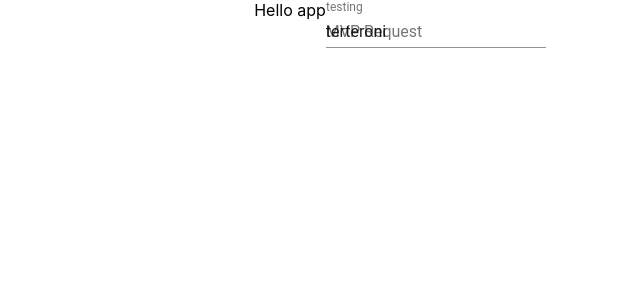
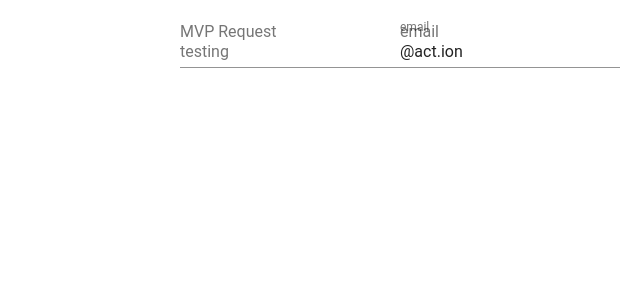
Before and after one commit to cwinnard/charlies-dev-shop, a React (Create React App) app: page / in a window 1280 px wide. Shown: the top 300 px of the page, without its empty margins (240-880 px from the left). Built offline with nearby package versions, Linux system fonts and the light colour scheme.

Commit message:
Build some form

```diff
--- a/src/App.js
+++ b/src/App.js
@@ -10,7 +10,6 @@ class App extends Component {
     render() {
         return (
             <div className="App">
-                Hello app
                 <InquiryForm />
             </div>
         );
--- a/src/components/InquiryForm.js
+++ b/src/components/InquiryForm.js
@@ -13,17 +13,30 @@ import React from 'react';
 // }
 
 const InquiryForm = () => (
+    <form>
         <FormControl>
             <InputLabel htmlfor="request">
                 MVP Request
             </InputLabel>
+            <br />
             <TextField
                 label="testing"
-            value="terteroni"
+                value=""
             />
         </FormControl>
+        <FormControl>
+            <InputLabel htmlfor="email">
+                email
+            </InputLabel>
+            <br />
+            <TextField
+                label="email"
+                value="@act.ion"
+            />
+        </FormControl>
+    </form>
     // <div className="InquiryForm">
-    //     <form onSubmit={onSubmit()}>
+    //
     //         <h4> Please describe your request </h4>
     //         <label htmlFor="email">
     //             Email*:
```
Lines whose indentation alone changed are shown as unchanged.
